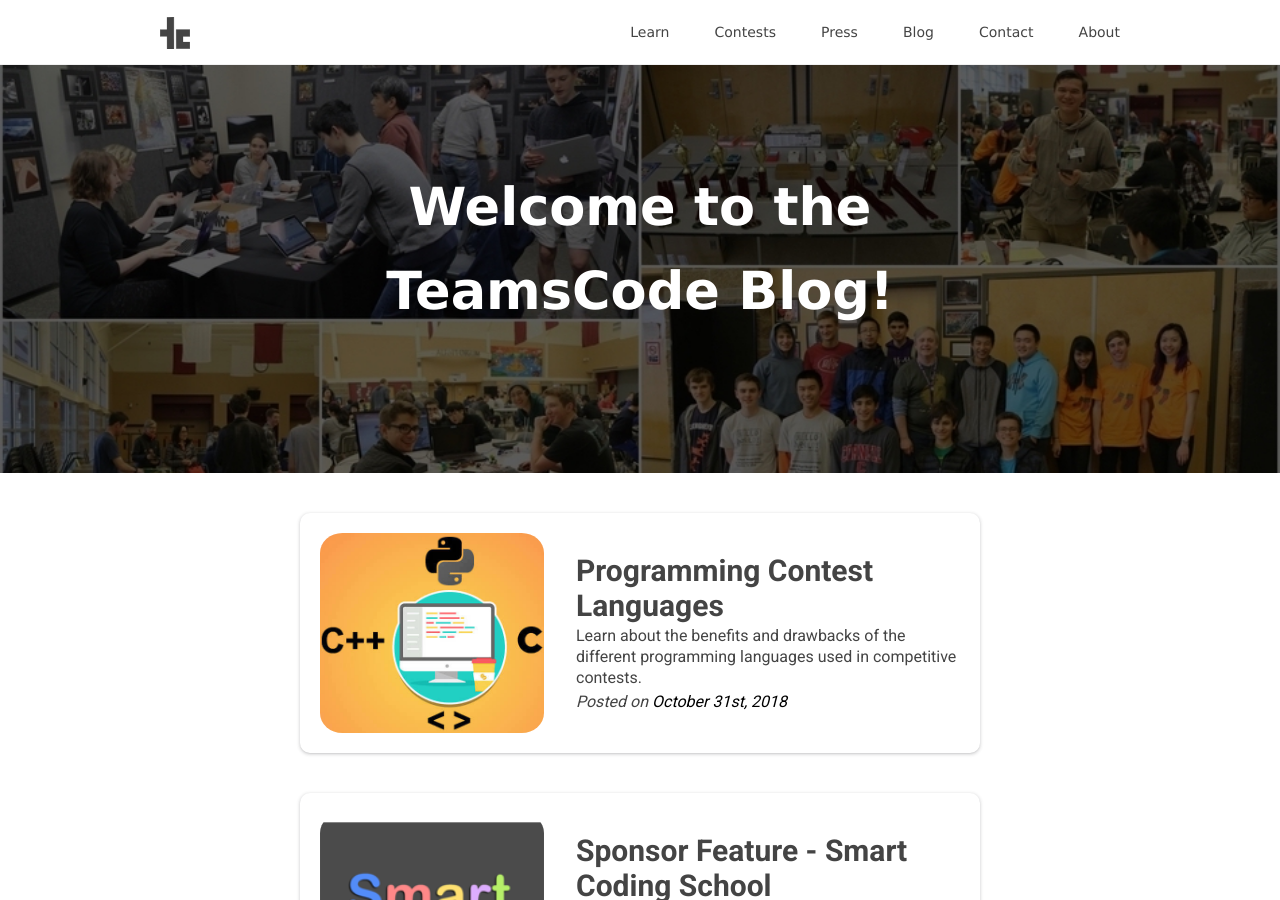
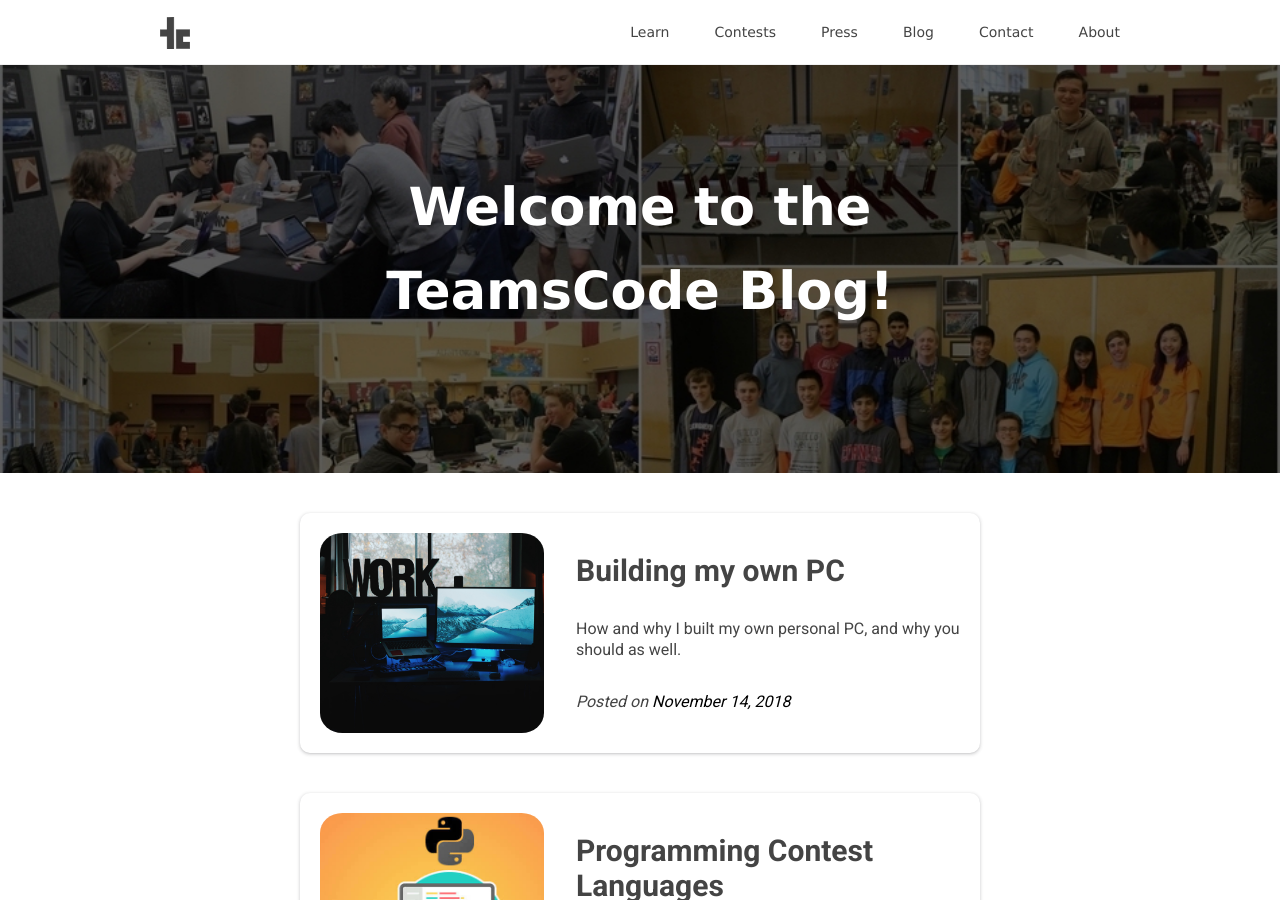
Before and after one commit to teamscode/teamscode.github.io, a Jekyll site: the page built from blog/index.html, in a window 1280 px wide and 900 px high. Built offline with Jekyll 4.4.1, drawn with Linux system fonts in a browser that asks for light colours; nearby versions of some CDN libraries; part of the change alters nothing that is shown.

Commit message:
added thomas short's blog post

```diff
--- a/_data/blog_posts.yml
+++ b/_data/blog_posts.yml
@@ -1,3 +1,8 @@
+- title: Building my own PC
+  img: /assets/blog_images/build_own_pc.jpg
+  date: November 14, 2018
+  link: /blog/building-my-own-pc/
+  description: How and why I built my own personal PC, and why you should as well.
 - title: Programming Contest Languages
   img: /assets/blog_images/programming_languages.jpg
   date: October 31st, 2018
--- /dev/null
+++ b/_posts/blog/2018-11-14-building-my-own-pc.md
@@ -0,0 +1,26 @@
+---
+layout: post-blog
+permalink: /blog/building-my-own-pc/
+blog_title: Building my own PC
+blog_desc: How and why I built my own personal PC, and why you should as well.
+blog_img: /assets/blog_images/build_own_pc.jpg
+blog_img_source: Patrick Tomasso on Unsplash
+blog_date: November 14, 2018
+author: Thomas Short
+---
+
+When I decided to get a new desktop computer, after some online research, I figured out that building my own PC would be cheaper and more customizable than buying a prebuilt computer. However, the wide array of different parts, brands and prices were a little bit overwhelming.
+
+In order to get a better idea of what parts I needed, I watched some youtube videos of people assembling computers. After that, I used a few key websites to organize and budget out my list of parts. First, <a class="a" href="https://pcpartpicker.com/">pcpartpicker.com</a> allows you to choose from among a huge catalog of different brands and models of each part, and also finds the best prices for parts among a number of different vendors. Another site, <a class="a" href="http://www.logicalincrements.com/">logicalincrements.com</a>, allowed me to see suggestions for parts at a number of different budget tiers--it shows lists of parts that fit certain price ranges.
+
+When it came to actually picking parts, I compared models and brands at similar price points based on online reviews, forum posts on sites like <a class="a" href="https://reddit.com/r/buildapc">reddit.com/r/buildapc</a>, and specifications that were relevant to my needs. The most important parts of PC building are knowing what you want to do with your computer, and what your budget is. For example, I wanted to be able to play recent video games at decent quality settings, and a number of my decisions reflect that desire as opposed to, say, a video-editing build.
+
+There are plenty of guides to be found online that explain the best choices for different budgets and uses, so I won’t focus heavily on the details of each part. However, I would like to talk about the benefits of building a presumably expensive PC.
+
+Apart from the obvious advantages of building your own computer, like being able to customize it, it also provides you a lot of insight into how computers work. When comparing different parts based on their technical aspects, you become familiar with what that part does, and which brand or model can perform its function the best.
+
+The knowledge that comes from assembling your own PC can transfer to higher education fields like Information Technology, Computer Science, or Electrical Engineering. Finally, the planning involved in making a budget for a computer is applicable to many real-life scenarios. Taking the time to make a plan, look for deals or used parts, and deciding what you can and can’t afford are all necessary steps before making any large purchases.
+
+<img width="100%" src="/assets/blog_images/thomas_personal_pc.png"/>
+
+I’d encourage anyone with an interest in programming or other STEM areas to look into building their own PC as an easy and fun way to learn about computers.
```
Also changed, not shown: assets/blog_images/build_own_pc.jpg (added), assets/blog_images/thomas_personal_pc.png (added).
